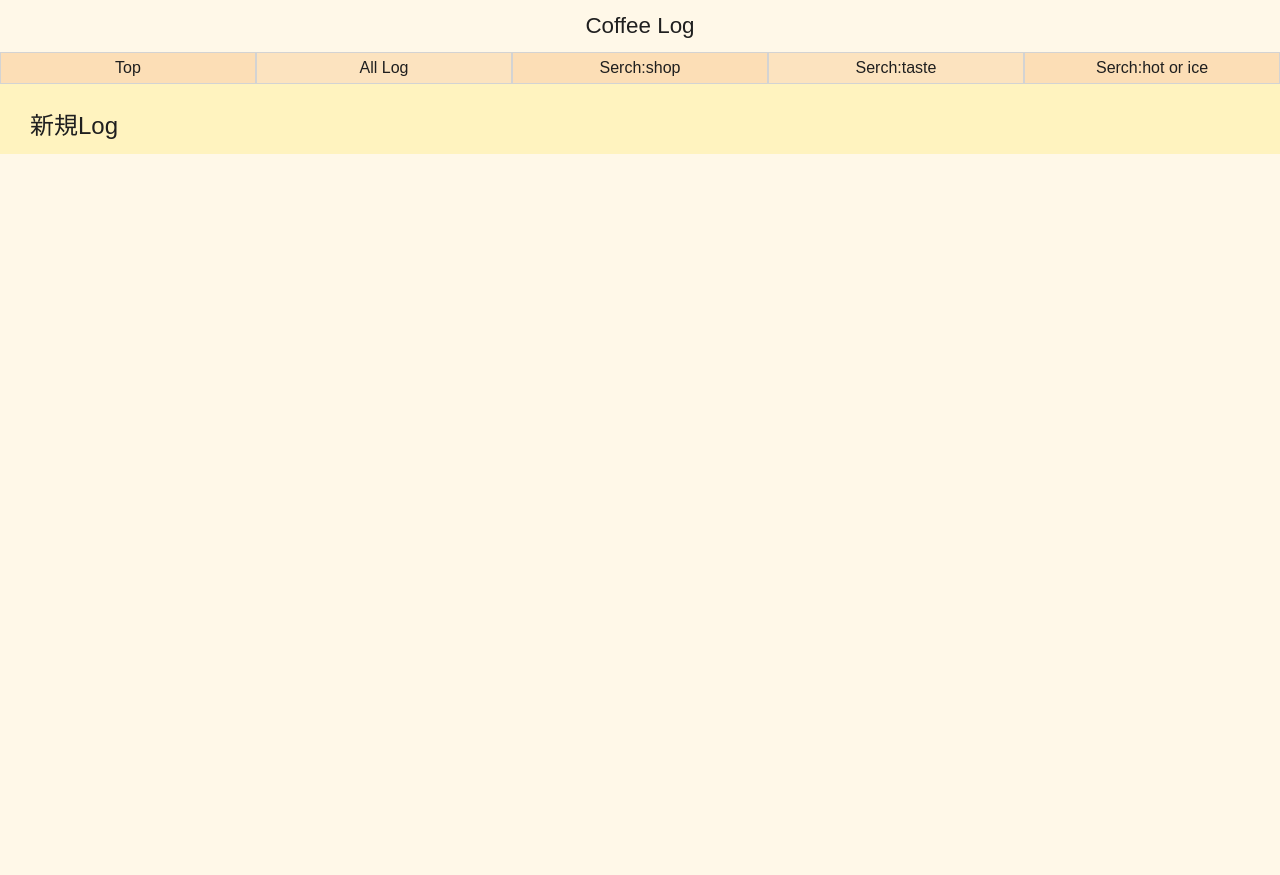
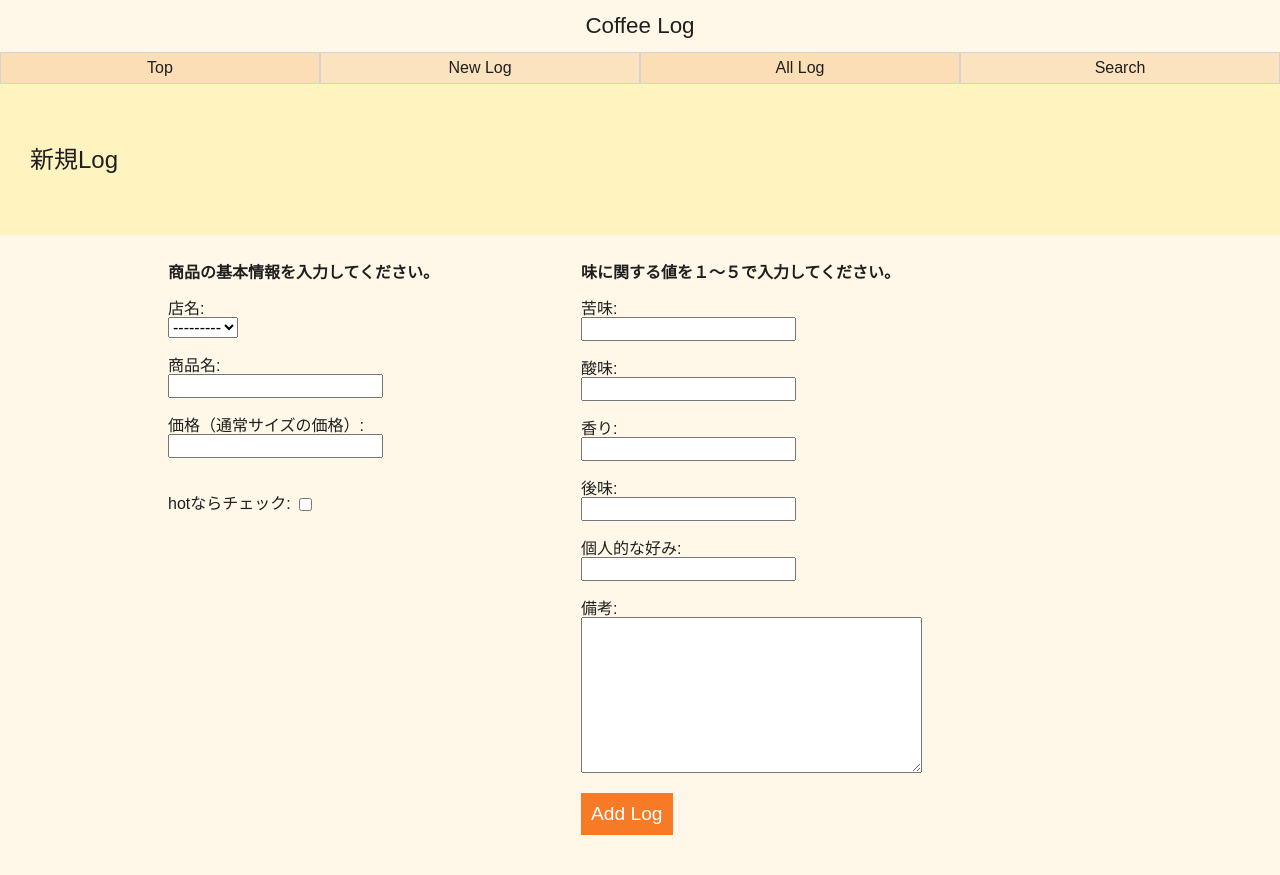
Before and after one commit to Tkutose/coffeelog, a Django app: page /new/ in a window 1280 px wide. Before the commit the page ends 154 px from the top, so only its background shows below. Run offline with Django 3.2, Linux system fonts and the light colour scheme; data that the repository does not hold is empty.

Commit message:
新規追加画面の作成

```diff
--- a/coffeelog/models.py
+++ b/coffeelog/models.py
@@ -1,6 +1,6 @@
-from django.conf import settings
 from django.db import models
 from django.utils import timezone
+from django.core.validators import MaxValueValidator, MinValueValidator
 
 # Create your models here.
 
@@ -13,7 +13,6 @@ class Store(models.Model):
 
 
 class Log(models.Model):
-    author = models.ForeignKey(settings.AUTH_USER_MODEL, on_delete=models.CASCADE)
     store = models.ForeignKey(Store, on_delete=models.CASCADE)
     # 商品の情報
     product = models.CharField(max_length=200)
@@ -21,15 +20,15 @@ class Log(models.Model):
     hot = models.BooleanField()
 
     # 苦味
-    bitter = models.IntegerField()
+    bitter = models.IntegerField(validators=[MinValueValidator(1), MaxValueValidator(5)])
     # 酸味
-    acidity = models.IntegerField()
+    acidity = models.IntegerField(validators=[MinValueValidator(1), MaxValueValidator(5)])
     # 香り
-    smell = models.IntegerField()
+    smell = models.IntegerField(validators=[MinValueValidator(1), MaxValueValidator(5)])
     # 後味
-    after = models.IntegerField()
+    after = models.IntegerField(validators=[MinValueValidator(1), MaxValueValidator(5)])
     # 好み
-    likely = models.IntegerField()
+    likely = models.IntegerField(validators=[MinValueValidator(1), MaxValueValidator(5)])
     # 備考
     note = models.TextField()
 
--- /dev/null
+++ b/coffeelog/static/coffeelog/css/parts/_logform-block.scss
@@ -0,0 +1,69 @@
+@mixin form-item {
+    font-size: 100%;
+    margin-bottom: 20px;
+}
+
+
+.logform__store {
+    @include form-item();
+}
+
+.logform__product {
+    @include form-item();
+}
+
+.logform__price {
+    @include form-item();
+}
+
+.logform__hot {
+    @include form-item();
+    margin-top: 20px;
+}
+
+.logform__store {
+    @include form-item();
+}
+
+.logform__note {
+    @include form-item();
+}
+
+.logform__bitter {
+    @include form-item();
+}
+
+.logform__acidity {
+    @include form-item();
+}
+
+.logform__smell {
+    @include form-item();
+}
+
+.logform__after {
+    @include form-item();
+}
+
+.logform__likely {
+    @include form-item();
+}
+
+.logform__submit {
+    background-color: #f77a27;
+    border: none;
+    color: #fff;
+    font-size: 120%;
+    margin-bottom: 40px;
+    padding: 10px;
+
+    &:hover {
+    background-color: rgb(230, 112, 28);
+    color: #fff;
+    }
+}
+
+.logform__explain {
+    @include form-item();
+    font-weight: bold;
+}
--- a/coffeelog/static/coffeelog/css/parts/_navigate-block.scss
+++ b/coffeelog/static/coffeelog/css/parts/_navigate-block.scss
@@ -22,23 +22,17 @@ $_stripe2: #facf9880;
     background-color: $_stripe1;
 }
 
-.navigate__list{
+.navigate__new{
     @include block;
     background-color: $_stripe2;
 }
 
-.navigate__shop{
+.navigate__all{
     @include block;
     background-color: $_stripe1;
 }
 
-.navigate__taste{
+.navigate__search{
     @include block;
     background-color: $_stripe2;
 }
-
-.navigate__hot{
-    @include block;
-    background-color: $_stripe1;
-
-}
--- /dev/null
+++ b/coffeelog/static/coffeelog/css/parts/_new-block.scss
@@ -0,0 +1,14 @@
+.new {
+    display: flex;
+    margin:30px 50px;
+}
+
+.new__summary {
+    padding-left: 10%;
+    width: 50%;
+}
+
+.new__taste {
+    padding-right: 20%;
+    width: 50%;
+}
--- a/coffeelog/static/coffeelog/css/style.css
+++ b/coffeelog/static/coffeelog/css/style.css
@@ -52,6 +52,82 @@
   margin: 30px 10px;
 }
 
+.logform__store {
+  font-size: 100%;
+  margin-bottom: 20px;
+}
+
+.logform__product {
+  font-size: 100%;
+  margin-bottom: 20px;
+}
+
+.logform__price {
+  font-size: 100%;
+  margin-bottom: 20px;
+}
+
+.logform__hot {
+  font-size: 100%;
+  margin-bottom: 20px;
+  margin-top: 20px;
+}
+
+.logform__store {
+  font-size: 100%;
+  margin-bottom: 20px;
+}
+
+.logform__note {
+  font-size: 100%;
+  margin-bottom: 20px;
+}
+
+.logform__bitter {
+  font-size: 100%;
+  margin-bottom: 20px;
+}
+
+.logform__acidity {
+  font-size: 100%;
+  margin-bottom: 20px;
+}
+
+.logform__smell {
+  font-size: 100%;
+  margin-bottom: 20px;
+}
+
+.logform__after {
+  font-size: 100%;
+  margin-bottom: 20px;
+}
+
+.logform__likely {
+  font-size: 100%;
+  margin-bottom: 20px;
+}
+
+.logform__submit {
+  background-color: #f77a27;
+  border: none;
+  color: #fff;
+  font-size: 120%;
+  margin-bottom: 40px;
+  padding: 10px;
+}
+
+.logform__submit:hover {
+  background-color: #e6701c;
+  color: #fff;
+}
+
+.logform__explain {
+  font-size: 100%;
+  margin-bottom: 20px;
+  font-weight: bold;
+}
+
 .items {
   list-style-type: none;
   margin: 40px;
@@ -104,6 +180,23 @@
   display: none;
 }
 
+.new {
+  display: -webkit-box;
+  display: -ms-flexbox;
+  display: flex;
+  margin: 30px 50px;
+}
+
+.new__summary {
+  padding-left: 10%;
+  width: 50%;
+}
+
+.new__taste {
+  padding-right: 20%;
+  width: 50%;
+}
+
 .navigate {
   display: -webkit-box;
   display: -ms-flexbox;
@@ -124,7 +217,7 @@
   background-color: #facf989d;
 }
 
-.navigate__list {
+.navigate__new {
   border: solid #d3d3d3 1px;
   font-size: 100%;
   height: 40%;
@@ -134,7 +227,7 @@
   background-color: #facf9880;
 }
 
-.navigate__shop {
+.navigate__all {
   border: solid #d3d3d3 1px;
   font-size: 100%;
   height: 40%;
@@ -144,7 +237,7 @@
   background-color: #facf989d;
 }
 
-.navigate__taste {
+.navigate__search {
   border: solid #d3d3d3 1px;
   font-size: 100%;
   height: 40%;
@@ -152,16 +245,6 @@
   text-align: center;
   width: 100%;
   background-color: #facf9880;
-}
-
-.navigate__hot {
-  border: solid #d3d3d3 1px;
-  font-size: 100%;
-  height: 40%;
-  padding: 7px;
-  text-align: center;
-  width: 100%;
-  background-color: #facf989d;
 }
 
 .top {
--- a/coffeelog/static/coffeelog/css/style.scss
+++ b/coffeelog/static/coffeelog/css/style.scss
@@ -2,9 +2,11 @@
 @import  'parts/flavor-block';
 @import  'parts/header-block';
 @import  'parts/log-block';
+@import  'parts/logform-block';
 @import  'parts/items-block';
 @import  'parts/stores-block';
 @import  'parts/other-block';
 @import  'parts/main-block';
+@import  'parts/new-block';
 @import  'parts/navigate-block';
 @import  'parts/top-block';
--- a/coffeelog/templates/coffeelog/base.html
+++ b/coffeelog/templates/coffeelog/base.html
@@ -15,10 +15,9 @@
         <div class="header__text">Coffee Log</div>
         <div class="navigate">
             <div class="navigate__top">Top</div>
-            <div class="navigate__list">All Log</div>
-            <div class="navigate__shop">Serch:shop</div>
-            <div class="navigate__taste">Serch:taste</div>
-            <div class="navigate__hot">Serch:hot or ice</div>
+            <div class="navigate__new">New Log</div>
+            <div class="navigate__all">All Log</div>
+            <div class="navigate__search">Search</div>
         </div>
     </header>
 
--- a/coffeelog/templates/coffeelog/log_new.html
+++ b/coffeelog/templates/coffeelog/log_new.html
@@ -1,4 +1,6 @@
 {% extends 'coffeelog/base.html' %}
+{% load coffeelog.func_libs %}
+
 
 {% block title %} New Log {% endblock %}
 
@@ -8,6 +10,59 @@
 </div>
 {% endblock %}
 
+{% block main %}
+<form method="POST" class="logform">
+{% csrf_token %}
+    <div class="new">
+        <div class="new__summary">
+            <p class="logform__explain">商品の基本情報を入力してください。</p>
+
+                <p class="logform__text">{{ form.store.label }}:</p>
+                {{ form.store | form_add_class:'logform' }}
+
+                <p class="logform__text">{{ form.product.label }}:</p>
+                {{ form.product | form_add_class:'logform' }}
+
+                <p class="logform__text">{{ form.price.label }}（通常サイズの価格）:</p>
+                {{ form.price | form_add_class:'logform' }}
+
+                <br>
+                {{ form.hot.label }}:
+                {{ form.hot | form_add_class:'logform' }}
+        </div>
+
+        <div class="new__taste">
+
+            <p class="logform__explain">味に関する値を１～５で入力してください。</p>
+
+            <p class="logform__text">{{ form.bitter.label }}:</p>
+            {{ form.bitter | form_add_class:'logform' }}
+
+            <p class="logform__text">{{ form.acidity.label }}:</p>
+            {{ form.acidity | form_add_class:'logform' }}
+
+            <p class="logform__text">{{ form.smell.label }}:</p>
+            {{ form.smell | form_add_class:'logform' }}
+
+            <p class="logform__text">{{ form.after.label }}:</p>
+            {{ form.after | form_add_class:'logform' }}
+
+            <p class="logform__text">{{ form.likely.label }}:</p>
+            {{ form.likely | form_add_class:'logform' }}
+
+            <p class="logform__text">{{ form.note.label }}:</p>
+            {{ form.note | form_add_class:'logform' }}
+
+
+            <button type="submit" class="logform__submit">Add Log</button>
+        </div>
+    </div>
+</form>
+{% endblock %}
+
+
+
+
 {% block sub %}
 <div class="main__sub--none">
 </div>
--- a/coffeelog/templatetags/coffeelog/func_libs.py
+++ b/coffeelog/templatetags/coffeelog/func_libs.py
@@ -22,7 +22,19 @@ def change_star(column):
 
 @register.filter(name ="hot_or_ice")
 def out_temperature(bool):
+    '''
+    boolean値のhotを文字化して返す
+    '''
     if bool:
         return 'HOT'
     else:
         return 'ICE'
+
+@register.filter(name ='form_add_class')
+def out_form_item(elem, block_name):
+    '''
+    formの要素と親ブロックのクラス名を受け取って
+    BEMに基づいたクラス付けをして返す
+    '''
+
+    return elem.as_widget(attrs={'class': block_name+ '__' + elem.name})
--- a/coffeelog/views.py
+++ b/coffeelog/views.py
@@ -1,4 +1,4 @@
-from django.shortcuts import render, get_object_or_404
+from django.urls import reverse
 from django.views import generic
 from .models import Log, Store
 from .forms import LogForm
@@ -34,4 +34,22 @@ class LogCreate(generic.CreateView):
     template_name = 'coffeelog/log_new.html'
     form_class = LogForm
     model = Log
-    success_url = '/details/1'
+    success_url = '/details/'
+
+    def get_form(self):
+        form = super(LogCreate, self).get_form()
+        form.fields['store'].label = '店名'
+        form.fields['store'].label = '店名'
+        form.fields['product'].label = '商品名'
+        form.fields['price'].label = '価格'
+        form.fields['hot'].label = 'hotならチェック'
+        form.fields['bitter'].label = '苦味'
+        form.fields['acidity'].label = '酸味'
+        form.fields['smell'].label = '香り'
+        form.fields['after'].label = '後味'
+        form.fields['likely'].label = '個人的な好み'
+        form.fields['note'].label = '備考'
+        return form
+
+    def get_success_url(self):
+        return reverse('coffeelog:detail', kwargs={'pk': self.object.id})
```
Also changed, not shown: coffeelog/migrations/0003_auto_20210803_1536.py (added), coffeelog/migrations/0004_remove_log_author.py (added).
